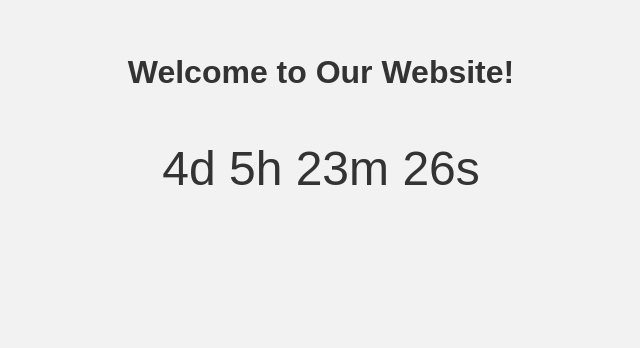
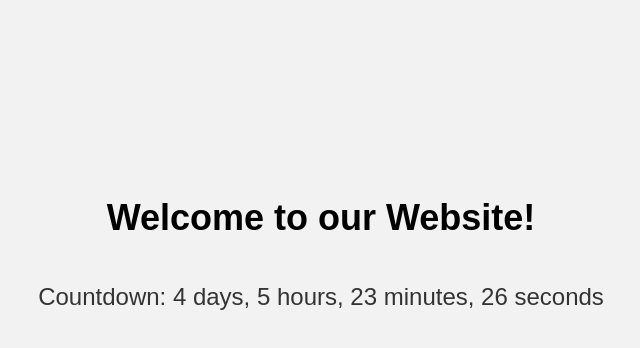
Before and after one commit to ShadowGaming100/Website, a plain HTML site: page index.html in a window 1280 px wide. Shown: the part 146-494 px from the top of the page, without its empty margins (319-959 px from the left). Drawn offline with Linux system fonts and the light colour scheme.

Commit message:
Update index.html

```diff
--- a/index.html
+++ b/index.html
@@ -1,57 +1,78 @@
 <!DOCTYPE html>
 <html>
 <head>
-  <title>Welcome Screen</title>
+    <meta charset="UTF-8" />
+    <meta name="viewport" content="width=device-width, initial-scale=1.0, viewport-fit=cover" />
+    <link rel="apple-touch-icon" sizes="180x180" href="/apple-touch-icon.png">
+    <link rel="icon" type="image/svg+xml" href="/icon.svg" />
+    <meta name="theme-color" id="theme-color" content="" />
+    <meta name="description" content="Yash Dj Film and Studio" />
+    <title>Welcome</title>
     <style>
+        .noscript-message {
+            font-size: 20px;
+            text-align: center;
+            padding: 10px;
+            max-width: 500px;
+            margin: 0 auto;
+        }
         body {
             background-color: #f2f2f2;
             font-family: Arial, sans-serif;
+            margin: 0;
+            padding: 0;
+        }
+
+        .container {
+            display: flex;
+            flex-direction: column;
+            align-items: center;
+            justify-content: center;
+            height: 100vh;
             text-align: center;
         }
 
-    h1 {
-      color: #333333;
-      margin-top: 200px;
+        .title {
+            font-size: 36px;
+            font-weight: bold;
+            margin-bottom: 20px;
         }
 
-    #countdown {
-      font-size: 48px;
-      color: #333333;
-      margin-top: 50px;
+        .countdown {
+            font-size: 24px;
+            color: #333;
         }
     </style>
 </head>
 <body>
-  <h1>Welcome to Our Website!</h1>
-  <div id="countdown"></div>
+<noscript>
+<div class="noscript-message">
+    Sorry, you don't seem to have JavaScript enabled or your browser
+    doesn't support it.<br />This website requires JavaScript to function.
+    Please enable JavaScript in your browser settings to continue.
+</div>
+</noscript>
+    <div class="container">
+        <h1 class="title">Welcome to our Website!</h1>
+        <p class="countdown" id="countdown"></p>
+    </div>
 
     <script>
-    // Set the date we're counting down to
-    var countDownDate = new Date("September 25, 2023 00:00:00").getTime();
+        // JavaScript code for the countdown
+        function countdown() {
+            var now = new Date();
+            var targetDate = new Date('September 25, 2023 00:00:00');
+            var timeRemaining = targetDate - now;
 
-    // Update the countdown every 1 second
-    var countdown = setInterval(function() {
-      // Get today's date and time
-      var now = new Date().getTime();
+            var days = Math.floor(timeRemaining / (1000 * 60 * 60 * 24));
+            var hours = Math.floor((timeRemaining % (1000 * 60 * 60 * 24)) / (1000 * 60 * 60));
+            var minutes = Math.floor((timeRemaining % (1000 * 60 * 60)) / (1000 * 60));
+            var seconds = Math.floor((timeRemaining % (1000 * 60)) / 1000);
 
-      // Find the distance between now and the countdown date
-      var distance = countDownDate - now;
+            document.getElementById('countdown').innerHTML = 'Countdown: ' + days + ' days, ' + hours + ' hours, ' + minutes + ' minutes, ' + seconds + ' seconds';
+        }
 
-      // Calculate days, hours, minutes, and seconds
-      var days = Math.floor(distance / (1000 * 60 * 60 * 24));
-      var hours = Math.floor((distance % (1000 * 60 * 60 * 24)) / (1000 * 60 * 60));
-      var minutes = Math.floor((distance % (1000 * 60 * 60)) / (1000 * 60));
-      var seconds = Math.floor((distance % (1000 * 60)) / 1000);
-
-      // Display the countdown
-      document.getElementById("countdown").innerHTML = days + "d " + hours + "h " + minutes + "m " + seconds + "s ";
-
-      // If the countdown is finished, display a message
-      if (distance < 0) {
-        clearInterval(countdown);
-        document.getElementById("countdown").innerHTML = "EXPIRED";
-      }
-    }, 1000);
+        setInterval(countdown, 1000);
     </script>
 </body>
 </html>
```
Lines whose indentation alone changed are shown as unchanged.
